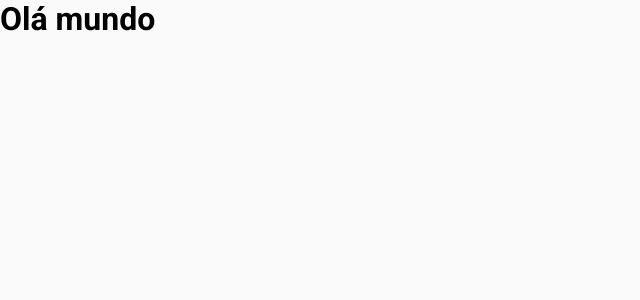
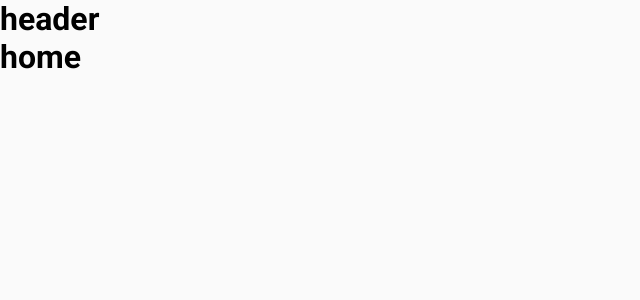
Before and after one commit to palomacardos0/coffee-delivery, a React (Vite) app: page / in a window 1280 px wide. Shown: the top 300 px of the page, without its empty margins (0-640 px from the left). Built offline with nearby package versions, Linux system fonts and the light colour scheme.

Commit message:
feat(project): adiciona rotas

```diff
--- a/package.json
+++ b/package.json
@@ -11,6 +11,7 @@
   "dependencies": {
     "react": "^18.2.0",
     "react-dom": "^18.2.0",
+    "react-router-dom": "^6.8.0",
     "styled-components": "^5.3.6"
   },
   "devDependencies": {
--- a/src/App.tsx
+++ b/src/App.tsx
@@ -1,11 +1,15 @@
 import { ThemeProvider } from 'styled-components'
+import { Router } from './Router'
+import { BrowserRouter } from 'react-router-dom'
 import { GlobalStyle } from './styles/global'
 import { defaultTheme } from './styles/themes/default'
 
 function App() {
   return (
     <ThemeProvider theme={defaultTheme}>
-      <h1>Olá mundo</h1>
+      <BrowserRouter>
+        <Router />
+      </BrowserRouter>
       <GlobalStyle />
     </ThemeProvider>
   )
--- /dev/null
+++ b/src/Router.tsx
@@ -0,0 +1,15 @@
+import { Routes, Route } from 'react-router-dom'
+import { DefaultLayout } from './layouts/DefaultLayout'
+import { Checkout } from './pages/Checkout'
+import { Home } from './pages/Home'
+
+export function Router() {
+  return (
+    <Routes>
+      <Route path="/" element={<DefaultLayout />}>
+        <Route path="/" element={<Home />} />
+        <Route path="/checkout" element={<Checkout />} />
+      </Route>
+    </Routes>
+  )
+}
--- /dev/null
+++ b/src/components/Header/index.tsx
@@ -0,0 +1,7 @@
+export function Header() {
+  return (
+    <div>
+      <h1>header</h1>
+    </div>
+  )
+}
--- /dev/null
+++ b/src/layouts/DefaultLayout.tsx
@@ -0,0 +1,11 @@
+import { Outlet } from 'react-router-dom'
+import { Header } from '../components/Header'
+
+export function DefaultLayout() {
+  return (
+    <div>
+      <Header />
+      <Outlet />
+    </div>
+  )
+}
--- /dev/null
+++ b/src/pages/Checkout.tsx
@@ -0,0 +1,3 @@
+export function Checkout() {
+  return <h1>Checkout</h1>
+}
--- /dev/null
+++ b/src/pages/Home.tsx
@@ -0,0 +1,3 @@
+export function Home() {
+  return <h1>home</h1>
+}
```
Also changed, not shown: 1 other file (tests, documents, lock files or other folders).
